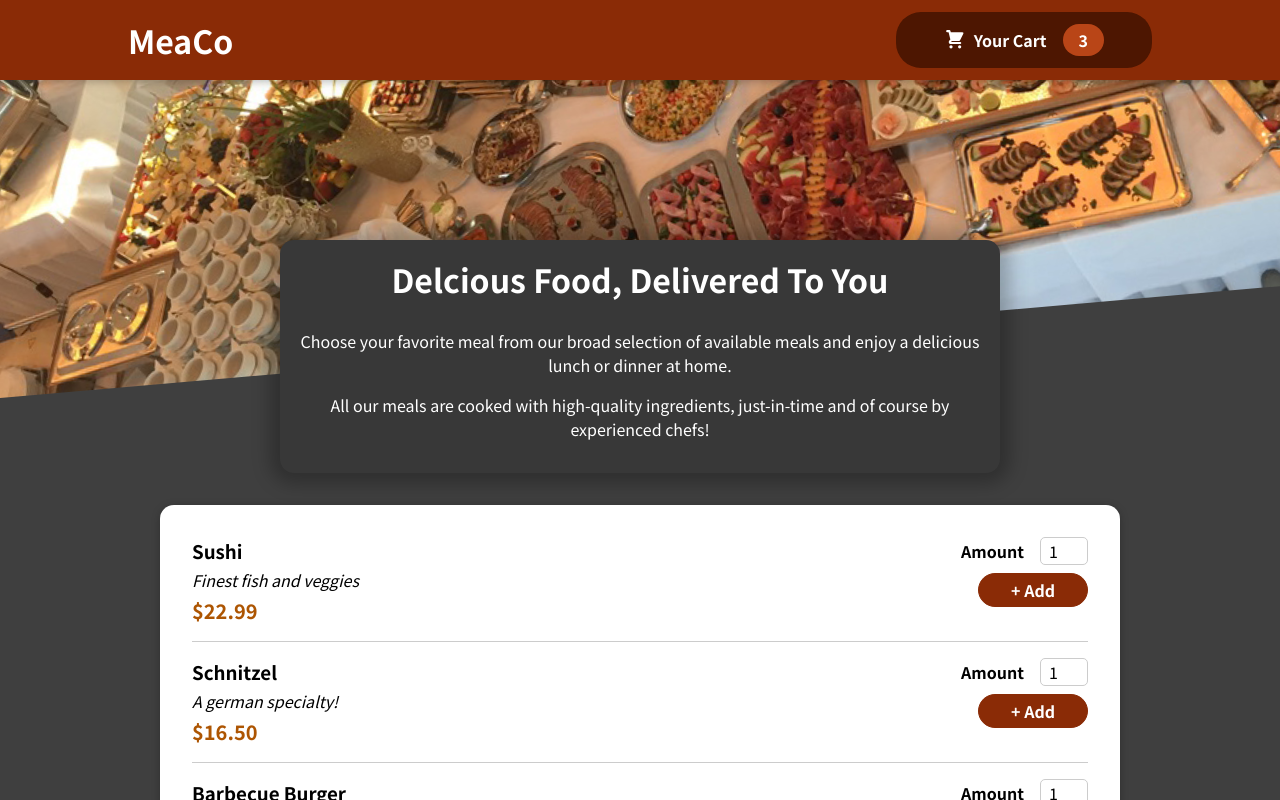
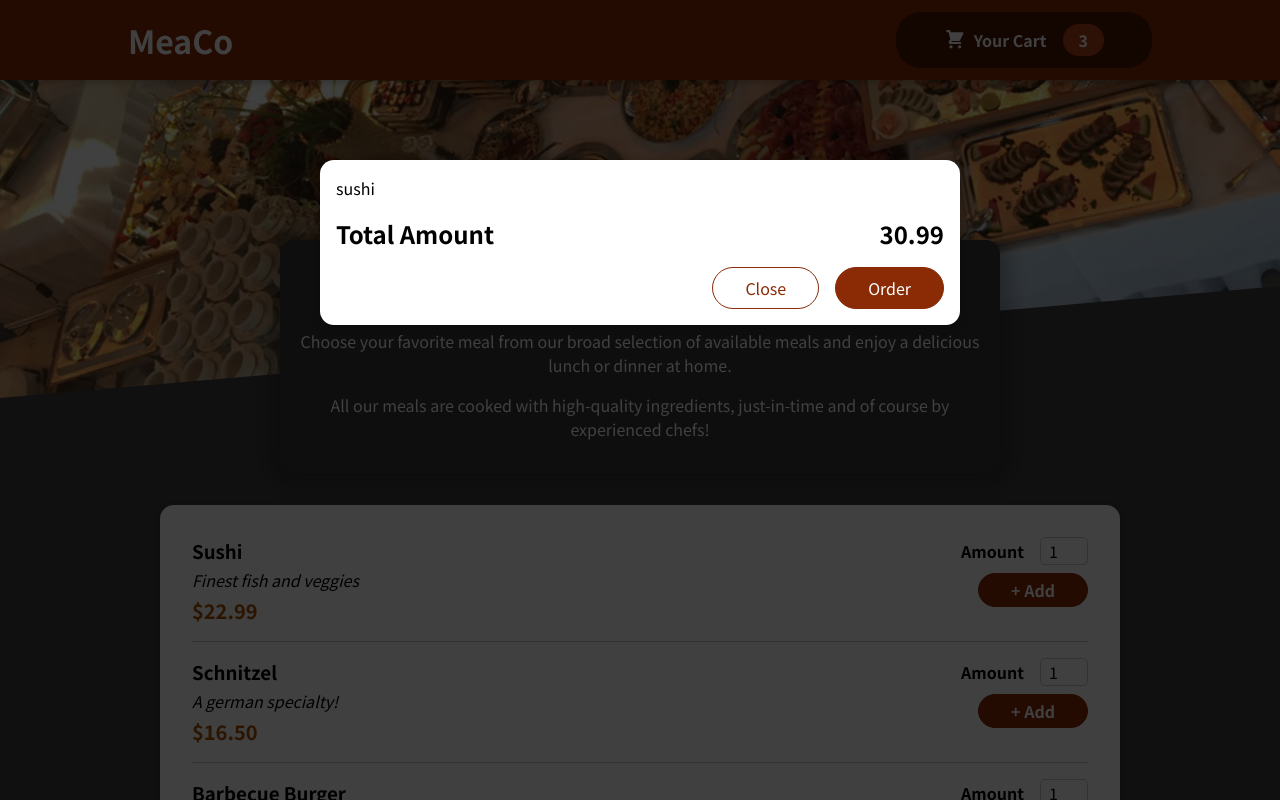
Before and after one commit to shefcodev/food-order-app, a React (Create React App) app: page / in a window 1280 px wide. Shown: the top 800 px of the page. Built offline with nearby package versions, Linux system fonts and the light colour scheme.

Commit message:
added & rendered Cart & Modal components

```diff
--- a/public/index.html
+++ b/public/index.html
@@ -28,6 +28,7 @@
   </head>
   <body>
     <noscript>You need to enable JavaScript to run this app.</noscript>
+    <div id="overlays"></div>
     <div id="root"></div>
     <!--
       This HTML file is a template.
--- a/src/App.js
+++ b/src/App.js
@@ -1,11 +1,13 @@
 import React, { Fragment } from 'react';
+
+import Cart from './components/Cart/Cart';
 import Meals from './components/Meals/Meals';
-
 import Header from './components/Layout/Header/Header';
 
 function App() {
   return (
     <Fragment>
+      <Cart />
       <Header />
       <main>
         <Meals />
--- a/src/components/Cart/Cart.js
+++ b/src/components/Cart/Cart.js
@@ -1,20 +1,21 @@
 import React from 'react';
 
-import styles from 'Cart.module.css';
+import Modal from '../UI/Modal/Modal';
+import styles from './Cart.module.css';
 
 const Cart = () => {
   const cartItems = (
     <ul className={styles['cart-items']}>
       {[{ id: 'c1', name: 'sushi', amount: 2, price: 12.99 }].map(
         ({ id, name, amount, price }) => (
-          <li>{name}</li>
+          <li key={id}>{name}</li>
         )
       )}
     </ul>
   );
 
   return (
-    <div>
+    <Modal>
       {cartItems}
       <div className={styles.total}>
         <span>Total Amount</span>
@@ -24,7 +25,7 @@
         <button className={styles['button--alt']}>Close</button>
         <button className={styles.button}>Order</button>
       </div>
-    </div>
+    </Modal>
   );
 };
 
--- /dev/null
+++ b/src/components/UI/Modal/Modal.js
@@ -0,0 +1,29 @@
+import React, { Fragment } from 'react';
+import ReactDOM from 'react-dom';
+
+import styles from './Modal.module.css';
+
+const Backdrop = () => {
+  return <div className={styles.backdrop}></div>;
+};
+
+const ModalOverlay = ({ children }) => {
+  return (
+    <div className={styles.modal}>
+      <div className={styles.content}>{children}</div>
+    </div>
+  );
+};
+
+const port = document.getElementById('overlays');
+
+const Modal = ({ children }) => {
+  return (
+    <Fragment>
+      {ReactDOM.createPortal(<Backdrop />, port)}
+      {ReactDOM.createPortal(<ModalOverlay>{children}</ModalOverlay>, port)}
+    </Fragment>
+  );
+};
+
+export default Modal;
--- /dev/null
+++ b/src/components/UI/Modal/Modal.module.css
@@ -0,0 +1,40 @@
+.backdrop {
+  position: fixed;
+  top: 0;
+  left: 0;
+  width: 100%;
+  height: 100vh;
+  z-index: 20;
+  background-color: rgba(0, 0, 0, 0.75);
+}
+
+.modal {
+  position: fixed;
+  top: 20vh;
+  left: 5%;
+  width: 90%;
+  background-color: white;
+  padding: 1rem;
+  border-radius: 14px;
+  box-shadow: 0 2px 8px rgba(0, 0, 0, 0.25);
+  z-index: 30;
+  animation: slide-down 300ms ease-out forwards;
+}
+
+@media (min-width: 768px) {
+  .modal {
+    width: 40rem;
+    left: calc(50% - 20rem);
+  }
+}
+
+@keyframes slide-down {
+  from {
+    opacity: 0;
+    transform: translateY(-3rem);
+  }
+  to {
+    opacity: 1;
+    transform: translateY(0);
+  }
+}
```
